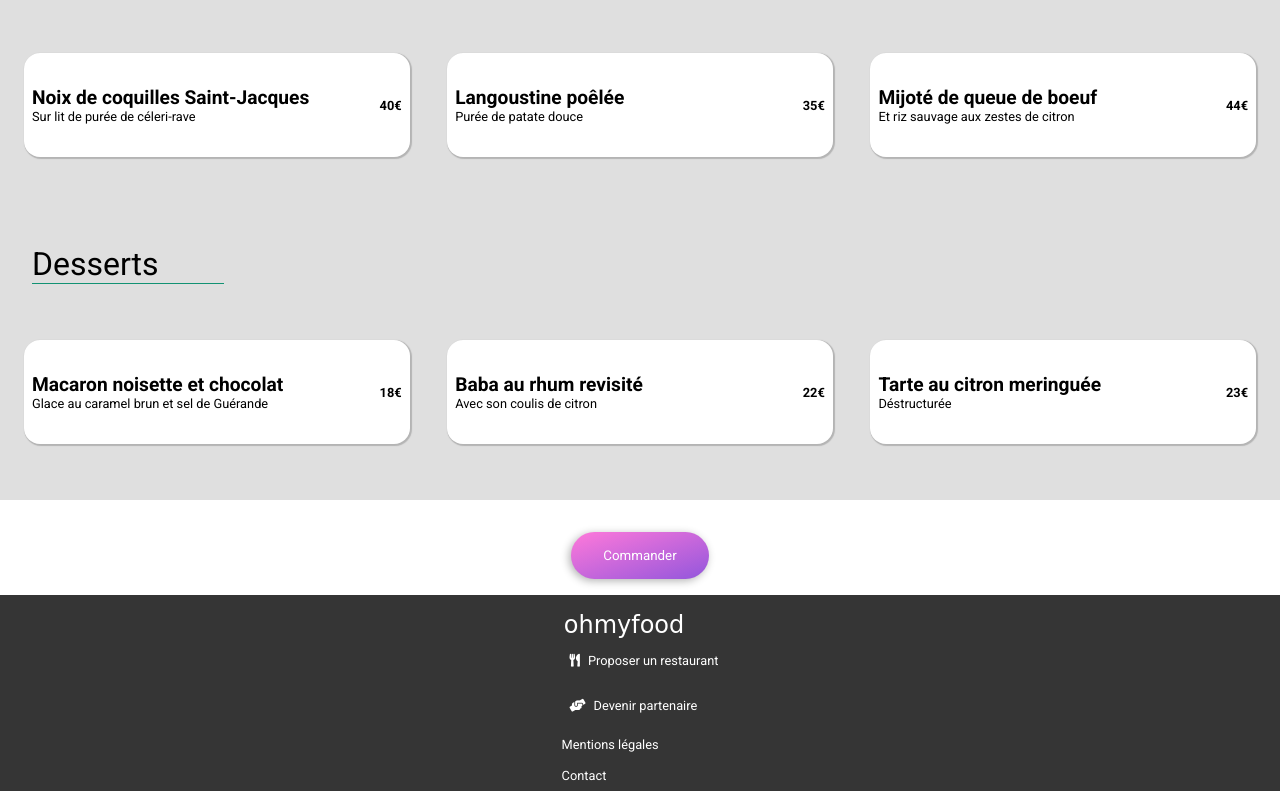
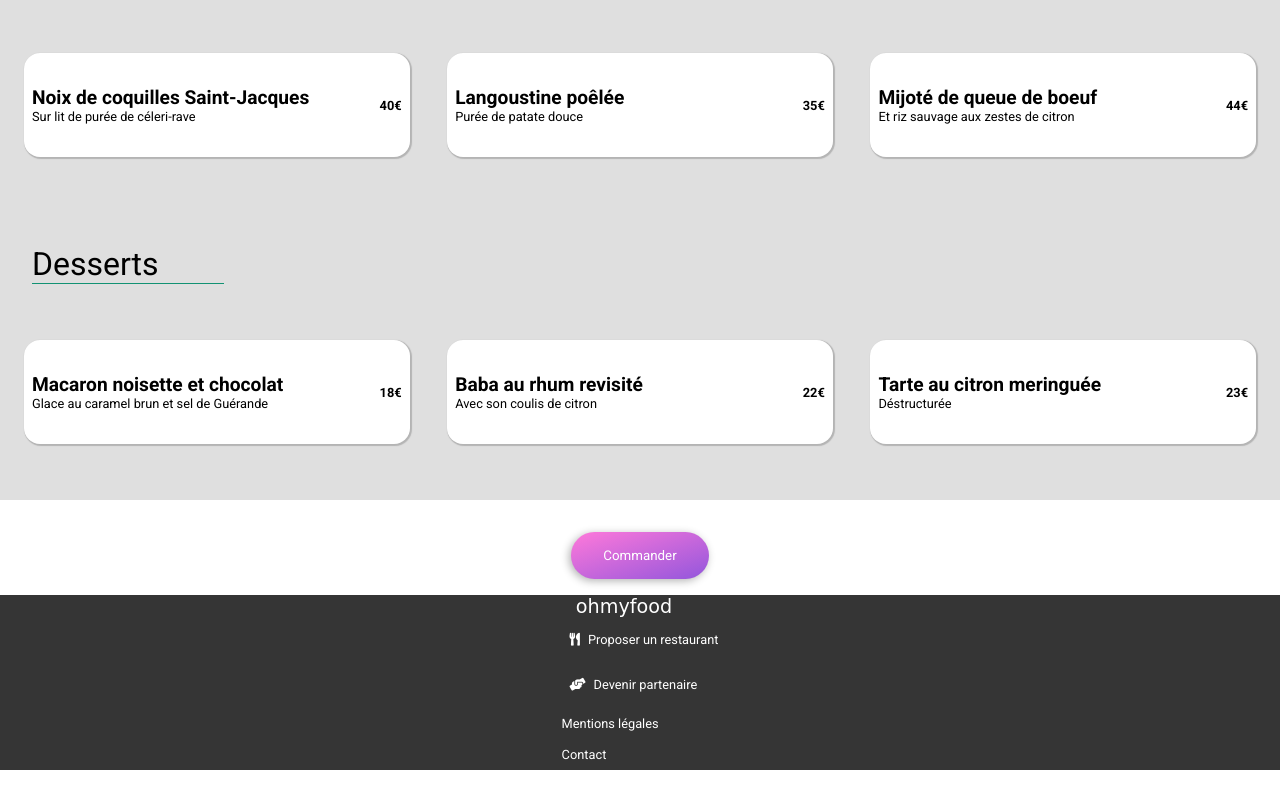
Before and after one commit to Captaintrafalgar/AnthonyDuval_3_31082021, a plain HTML site: page note.html in a window 1280 px wide. Shown: the part 924-1715 px from the top of the page. After the commit the page ends 1694 px from the top, so only its background shows below. Drawn offline with Linux system fonts and the light colour scheme; a web font is replaced by a local one.

Commit message:
final version

```diff
--- a/note.html
+++ b/note.html
@@ -1,6 +1,6 @@
-
 <!DOCTYPE html>
 <html lang="fr">
+
 <head>
   <meta charset="utf-8" />
   <meta http-equiv="X-UA-Compatible" content="IE=edge" />
@@ -9,19 +9,11 @@
   <link rel="preconnect" href="https://fonts.gstatic.com" crossorigin />
   <link
     href="https://fonts.googleapis.com/css2?family=Roboto:ital,wght@0,100;0,300;0,400;0,500;0,700;0,900;1,100;1,300;1,400;1,500;1,700;1,900&display=swap"
-      rel="stylesheet"
-    />
+    rel="stylesheet" />
   <link rel="stylesheet" href="style.css" />
-    <link
-      rel="stylesheet"
-      href="https://use.fontawesome.com/releases/v5.15.4/css/all.css"
-      integrity="sha384-DyZ88mC6Up2uqS4h/KRgHuoeGwBcD4Ng9SiP4dIRy0EXTlnuz47vAwmeGwVChigm"
-      crossorigin="anonymous"
-    />
-    <link
-      href="https://fonts.googleapis.com/css2?family=Roboto&family=Shrikhand&display=swap"
-      rel="stylesheet"
-    />
+  <link rel="stylesheet" href="https://use.fontawesome.com/releases/v5.15.4/css/all.css"
+    integrity="sha384-DyZ88mC6Up2uqS4h/KRgHuoeGwBcD4Ng9SiP4dIRy0EXTlnuz47vAwmeGwVChigm" crossorigin="anonymous" />
+  <link href="https://fonts.googleapis.com/css2?family=Roboto&family=Shrikhand&display=swap" rel="stylesheet" />
 
   <title>OhMyFood</title>
 </head>
@@ -32,11 +24,7 @@
     <h1 class="titlefood">ohmyfood</h1>
   </header>
   <main>
-      <img
-        src="./images/restaurants/stil-u2Lp8tXIcjw-unsplash.jpg"
-        alt="imgresto"
-        id="palettebanner"
-      />
+    <img src="./images/restaurants/stil-u2Lp8tXIcjw-unsplash.jpg" alt="imgresto" id="palettebanner" />
 
     <!-- sémantique + fermeture de tags + W3C -->
 
@@ -183,13 +171,14 @@
   </main>
   <footer id="footerresto">
 
-      <h1 id="titrefooter">ohmyfood</h1>
+    <h2 id="titrefooter">ohmyfood</h2>
     <ul id="infofooter">
-          <li><a href="#" class="colorfooter"><i class="fas fa-utensils"></i>Proposer un restaurant</li></a>
-          <li><a href="#" class="colorfooter"><i class="fas fa-hands-helping"></i>Devenir partenaire</li></a>
-          <li><a href="#"><Mentions class="colorfooter">Mentions légales</li></a>
-          <li><a href="#"><Contact class="colorfooter">Contact</li></a>
+      <li><a href="#" class="colorfooter"><i class="fas fa-utensils"></i>Proposer un restaurant</a></li>
+      <li><a href="#" class="colorfooter"><i class="fas fa-hands-helping"></i>Devenir partenaire</a></li>
+      <li><a href="#" class="colorfooter">Mentions légales</a></li>
+      <li><a href="#" class="colorfooter">Contact</a></li>
     </ul>
   </footer>
 </body>
+
 </html>
--- a/style.css
+++ b/style.css
@@ -544,7 +544,6 @@ footer {
   mix-blend-mode: lighten;
 }
 
-
 .restaurant-heart-menu {
   background-color: rgb(223, 223, 223) !important;
   position: absolute;
@@ -673,7 +672,6 @@ footer {
   }
 }
 
-
 .restaurantHeart {
   background-color: black;
   width: 2rem;
@@ -747,8 +745,6 @@ footer {
     align-content: center;
   }
 
-
-
   #imgresto {
     object-fit: cover;
   }
@@ -788,5 +784,4 @@ footer {
   #footerresto {
     align-content: unset;
   }
-
 }
```
Also changed, not shown: delice.html (+25 -16 lines), francaise.html (+23 -14 lines), palette.html (+6 -8 lines). Lines whose indentation alone changed are shown as unchanged.
